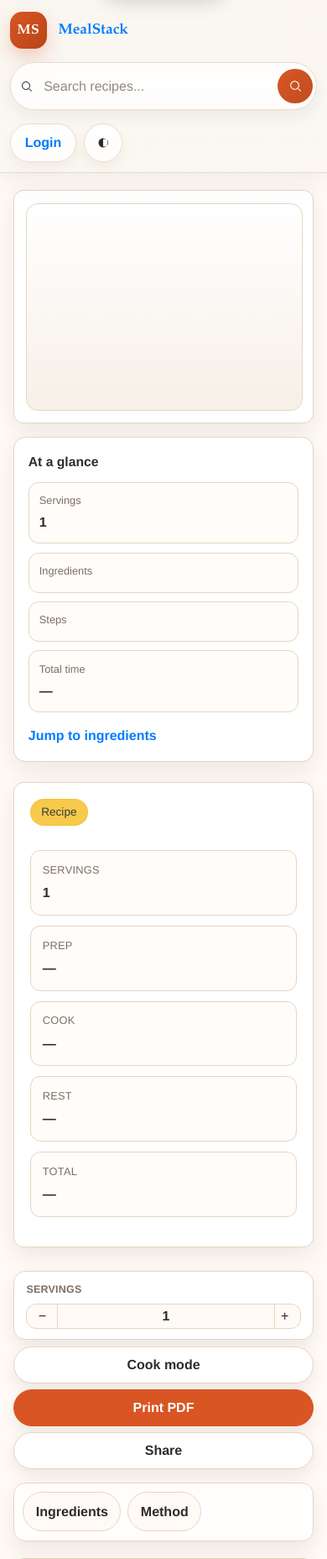
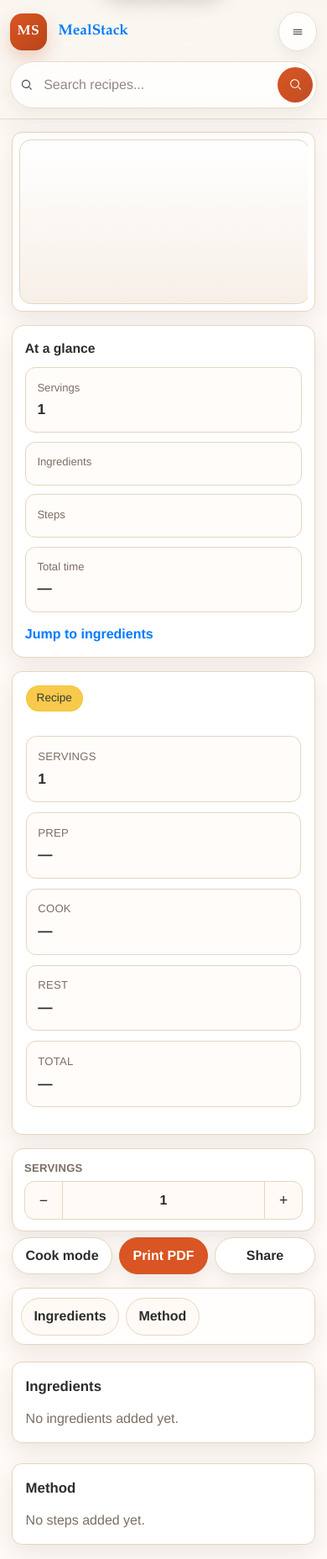
Before and after one commit to TrickShotMLG02/MealStack, a Django app: template MealStack/templates/recipes/recipe_detail.html in a window 390 px wide. Shown: the top 1856 px of the page at 84% size. Run offline with Django 5.2, Linux system fonts and the light colour scheme; the template is opened without the code that fills it, so the values that code supplies are empty.

Commit message:
Polish mobile recipe browsing

```diff
--- a/MealStack/static/css/header.css
+++ b/MealStack/static/css/header.css
@@ -14,12 +14,13 @@
 
 .site-header__shell {
     display: grid;
-    grid-template-columns: auto minmax(18rem, 1fr) auto;
-    grid-template-areas: "brand search actions";
+    grid-template-columns: auto minmax(18rem, 1fr) auto auto;
+    grid-template-areas: "brand search actions menu";
     gap: 1rem;
     align-items: center;
     max-width: 1360px;
     margin: 0 auto;
+    position: relative;
 }
 
 .site-brand {
@@ -205,6 +206,27 @@
     flex-wrap: wrap;
 }
 
+.header-menu-toggle {
+    grid-area: menu;
+    box-sizing: border-box;
+    width: 2.9rem;
+    height: 2.9rem;
+    display: none;
+    place-items: center;
+    border: 1px solid color-mix(in srgb, var(--border-color) 80%, white);
+    border-radius: 999px;
+    background: rgba(255, 255, 255, 0.82);
+    color: var(--heading-color);
+    box-shadow: 0 8px 16px rgba(34, 26, 19, 0.05);
+    cursor: pointer;
+}
+
+.header-menu-toggle:hover,
+.header-menu-toggle:focus-visible {
+    border-color: color-mix(in srgb, var(--primary-color) 30%, var(--border-color));
+    box-shadow: 0 12px 20px rgba(34, 26, 19, 0.08);
+}
+
 .header-action {
     box-sizing: border-box;
     height: 2.9rem;
@@ -259,15 +281,59 @@
     }
 
     .site-header__shell {
-        grid-template-columns: 1fr;
+        grid-template-columns: minmax(0, 1fr) auto;
         grid-template-areas:
-            "brand"
-            "search"
-            "actions";
+            "brand menu"
+            "search search";
+        gap: 0.75rem;
+    }
+
+    .header-menu-toggle {
+        display: inline-grid;
     }
 
     .header-actions {
+        position: absolute;
+        top: calc(100% + 0.55rem);
+        right: 0;
+        z-index: 70;
+        min-width: min(18rem, calc(100vw - 1.5rem));
+        display: grid;
+        gap: 0.55rem;
+        padding: 0.65rem;
+        border: 1px solid color-mix(in srgb, var(--border-color) 84%, white);
+        border-radius: 1rem;
+        background: rgba(255, 255, 255, 0.98);
+        box-shadow: 0 18px 34px rgba(34, 26, 19, 0.14);
+        transform-origin: top right;
+        opacity: 0;
+        visibility: hidden;
+        transform: translateY(-0.35rem) scale(0.98);
+        pointer-events: none;
+        transition: opacity 140ms ease, transform 140ms ease, visibility 140ms ease;
+    }
+
+    .header-actions.is-open {
+        opacity: 1;
+        visibility: visible;
+        transform: translateY(0) scale(1);
+        pointer-events: auto;
+    }
+
+    .header-action,
+    .header-action--icon,
+    .header-action--link {
+        width: 100%;
         justify-content: flex-start;
+        padding-inline: 1rem;
+    }
+
+    .header-action--icon {
+        justify-content: center;
+    }
+
+    .header-search__suggestions {
+        z-index: 80;
     }
 }
 
--- /dev/null
+++ b/MealStack/static/js/header_menu.js
@@ -0,0 +1,44 @@
+function initHeaderMenu() {
+    const toggle = document.querySelector('[data-header-menu-toggle]');
+    const menu = document.querySelector('[data-header-menu]');
+    if (!toggle || !menu) {
+        return;
+    }
+
+    const desktopQuery = window.matchMedia('(min-width: 981px)');
+
+    function setOpen(open) {
+        menu.classList.toggle('is-open', open);
+        toggle.setAttribute('aria-expanded', String(open));
+    }
+
+    toggle.addEventListener('click', () => {
+        setOpen(!menu.classList.contains('is-open'));
+    });
+
+    document.addEventListener('click', (event) => {
+        if (!menu.classList.contains('is-open')) {
+            return;
+        }
+
+        if (menu.contains(event.target) || toggle.contains(event.target)) {
+            return;
+        }
+
+        setOpen(false);
+    });
+
+    document.addEventListener('keydown', (event) => {
+        if (event.key === 'Escape') {
+            setOpen(false);
+        }
+    });
+
+    desktopQuery.addEventListener('change', (event) => {
+        if (event.matches) {
+            setOpen(false);
+        }
+    });
+}
+
+document.addEventListener('DOMContentLoaded', initHeaderMenu);
--- a/MealStack/static/recipes/css/carousel.css
+++ b/MealStack/static/recipes/css/carousel.css
@@ -1,10 +1,15 @@
 .carousel-container {
     width: 100%;
+    max-width: 100%;
+    min-width: 0;
+    overflow: hidden;
 }
 
 .carousel-track-wrapper {
     position: relative;
     width: 100%;
+    max-width: 100%;
+    min-width: 0;
     aspect-ratio: 16 / 10;
     overflow: hidden;
     border-radius: 14px;
@@ -15,14 +20,21 @@
 .carousel-track {
     display: flex;
     width: 100%;
+    max-width: 100%;
+    min-width: 0;
     height: 100%;
     transition: transform 0.45s ease;
+    will-change: transform;
 }
 
 .carousel-slide {
     flex: 0 0 100%;
+    width: 100%;
+    min-width: 100%;
+    max-width: 100%;
     height: 100%;
     position: relative;
+    overflow: hidden;
 }
 
 .carousel-slide img {
@@ -93,7 +105,8 @@
 
 @media (max-width: 720px) {
     .carousel-track-wrapper {
-        aspect-ratio: 4 / 3;
+        aspect-ratio: 16 / 9;
+        max-height: 42vh;
     }
 
     .carousel-prev,
@@ -102,3 +115,16 @@
         height: 2.2rem;
     }
 }
+
+@media (max-width: 420px) {
+    .carousel-track-wrapper {
+        max-height: 15rem;
+    }
+
+    .image-caption {
+        left: 0.6rem;
+        right: 0.6rem;
+        bottom: 0.6rem;
+        font-size: 0.78rem;
+    }
+}
--- a/MealStack/static/recipes/css/recipe_details.css
+++ b/MealStack/static/recipes/css/recipe_details.css
@@ -238,7 +238,8 @@
 
 .recipe-servings-control__stepper {
     display: grid;
-    grid-template-columns: 2.25rem minmax(4.5rem, 1fr) 2.25rem;
+    grid-template-columns: 2.5rem minmax(0, 1fr) 2.5rem;
+    min-width: 0;
     border: 1px solid var(--border-color);
     border-radius: 12px;
     overflow: hidden;
@@ -249,6 +250,9 @@
     display: inline-flex;
     align-items: center;
     justify-content: center;
+    width: 100%;
+    min-width: 0;
+    min-height: 2.5rem;
     padding: 0;
     border: 0;
     background: transparent;
@@ -264,8 +268,10 @@
 }
 
 .recipe-servings-control__input {
+    box-sizing: border-box;
     width: 100%;
     min-width: 0;
+    max-width: 100%;
     border: 0;
     border-inline: 1px solid var(--border-color);
     background: transparent;
@@ -274,6 +280,7 @@
     font-weight: 700;
     text-align: center;
     appearance: textfield;
+    padding: 0 0.35rem;
 }
 
 .recipe-servings-control__input:focus {
@@ -597,7 +604,27 @@ a.recipe-action--primary:focus {
 
 @media (max-width: 640px) {
     .recipe-detail {
-        padding: 1.25rem 1rem 2rem;
+        padding: 0.9rem 0.85rem 2rem;
+        font-size: 1rem;
+        line-height: 1.5;
+    }
+
+    .recipe-hero {
+        gap: 1rem;
+        margin-bottom: 1rem;
+    }
+
+    .recipe-hero__media {
+        padding: 0.5rem;
+    }
+
+    .recipe-hero__summary {
+        padding: 1rem;
+    }
+
+    .recipe-title {
+        font-size: 1.8rem;
+        line-height: 1.12;
     }
 
     .recipe-hero__media,
@@ -606,10 +633,32 @@ a.recipe-action--primary:focus {
         border-radius: 12px;
     }
 
+    .recipe-glance {
+        padding: 0.95rem;
+    }
+
     .recipe-facts,
     .nutrition-pills,
     .recipe-glance__grid {
         grid-template-columns: 1fr;
+    }
+
+    .recipe-facts div,
+    .recipe-glance__grid div,
+    .nutrition-pills div {
+        padding: 0.85rem;
+    }
+
+    .recipe-facts dt,
+    .nutrition-label,
+    .recipe-servings-control__label {
+        font-size: 0.82rem;
+    }
+
+    .recipe-facts dd,
+    .recipe-glance__grid strong,
+    .nutrition-value {
+        font-size: 1.08rem;
     }
 
     .recipe-section-nav {
@@ -629,12 +678,41 @@ a.recipe-action--primary:focus {
         gap: 0.45rem;
     }
 
-    .recipe-servings-control,
+    .recipe-servings-control {
+        width: 100%;
+    }
+
+    .recipe-servings-control__stepper {
+        grid-template-columns: 2.75rem minmax(0, 1fr) 2.75rem;
+    }
+
+    .recipe-servings-control__button {
+        min-height: 2.75rem;
+        font-size: 1.1rem;
+    }
+
     .recipe-action {
-        width: 100%;
+        flex: 1 1 calc(33.333% - 0.45rem);
+        min-width: 6rem;
+        padding-inline: 0.7rem;
+    }
+
+    .recipe-panel {
+        padding: 1rem;
+    }
+
+    .ingredient-list li,
+    .steps-list li {
+        font-size: 1rem;
     }
 
     .recipe-cook-title {
         font-size: 1.05rem;
     }
 }
+
+@media (max-width: 380px) {
+    .recipe-action {
+        flex-basis: 100%;
+    }
+}
--- a/MealStack/static/recipes/js/carousel.js
+++ b/MealStack/static/recipes/js/carousel.js
@@ -3,24 +3,57 @@ function initCarousel(carouselContainer) {
     const slides = carouselContainer.querySelectorAll('.carousel-slide');
     const dots = carouselContainer.querySelectorAll('.dot');
     let slideIndex = 0;
+    let isAnimating = false;
+    let animationTimer = null;
+
+    if (!track || !slides.length) {
+        return null;
+    }
+
+    function finishAnimation() {
+        isAnimating = false;
+        if (animationTimer) {
+            window.clearTimeout(animationTimer);
+            animationTimer = null;
+        }
+    }
 
     function update() {
+        slideIndex = Math.max(0, Math.min(slideIndex, slides.length - 1));
         const offset = -slideIndex * 100;
         track.style.transform = `translateX(${offset}%)`;
         dots.forEach((dot, i) => dot.classList.toggle('active', i === slideIndex));
     }
 
     carouselContainer.changeSlide = function(direction) {
+        if (isAnimating || slides.length < 2) {
+            return;
+        }
+
+        isAnimating = true;
         slideIndex += direction;
         if(slideIndex >= slides.length) slideIndex = 0;
         if(slideIndex < 0) slideIndex = slides.length - 1;
         update();
+        animationTimer = window.setTimeout(finishAnimation, 520);
     };
 
     carouselContainer.currentSlide = function(index) {
+        if (isAnimating || index === slideIndex) {
+            return;
+        }
+
+        isAnimating = true;
         slideIndex = index;
         update();
+        animationTimer = window.setTimeout(finishAnimation, 520);
     };
+
+    track.addEventListener('transitionend', (event) => {
+        if (event.target === track && event.propertyName === 'transform') {
+            finishAnimation();
+        }
+    });
 
     // Initialize
     update();
@@ -32,6 +65,10 @@ function initCarousel(carouselContainer) {
 document.addEventListener('DOMContentLoaded', () => {
     document.querySelectorAll('.carousel-container').forEach(container => {
         const carousel = initCarousel(container);
+        if (!carousel) {
+            return;
+        }
+
         const prevButton = container.querySelector('.carousel-prev');
         const nextButton = container.querySelector('.carousel-next');
 
--- a/MealStack/templates/components/header.html
+++ b/MealStack/templates/components/header.html
@@ -10,6 +10,21 @@
                 <span class="site-brand__label">{% trans "Recipe library" %}</span>
             </span>
         </a>
+
+        <button
+            type="button"
+            class="header-menu-toggle"
+            aria-label="{% trans 'Open menu' %}"
+            aria-expanded="false"
+            aria-controls="header-actions"
+            data-header-menu-toggle
+        >
+            <svg class="header-icon" viewBox="0 0 24 24" aria-hidden="true" focusable="false">
+                <path d="M4 7.25h16v1.5H4z"></path>
+                <path d="M4 11.25h16v1.5H4z"></path>
+                <path d="M4 15.25h16v1.5H4z"></path>
+            </svg>
+        </button>
 
         <form
             method="get"
@@ -54,7 +69,7 @@
             ></div>
         </form>
 
-        <nav class="header-actions" aria-label="{% trans 'Header actions' %}">
+        <nav class="header-actions" id="header-actions" aria-label="{% trans 'Header actions' %}" data-header-menu>
             {% block header_buttons %}
                 {% if user.is_staff %}
                     <a href="{% url 'admin:index' %}" class="header-action header-action--link">{% trans "Admin" %}</a>
@@ -77,3 +92,4 @@
     </div>
 </header>
 <script src="{% static 'js/header_search.js' %}" defer></script>
+<script src="{% static 'js/header_menu.js' %}" defer></script>
```
Also changed, not shown: MealStack/static/recipes/css/recipe_list.css (+37 -2 lines), MealStack/locale/de/LC_MESSAGES/django.po.
